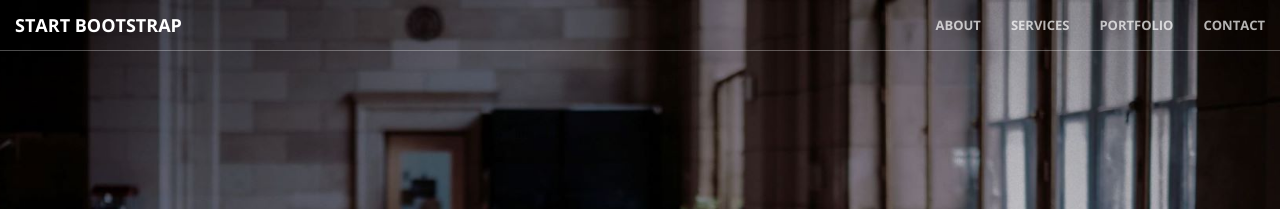
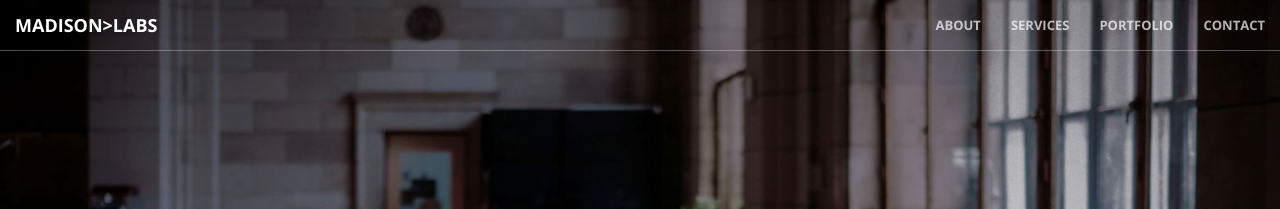
Before and after one commit to AidanMcCarthy/aidanmccarthy.github.io, a Jekyll site: the page built from index.html, in a window 1280 px wide. Shown: the top 209 px of the page. Built offline with Jekyll 4.4.1, drawn with Linux system fonts in a browser that asks for light colours.

Commit message:
Update nav.html

```diff
--- a/_includes/nav.html
+++ b/_includes/nav.html
@@ -8,7 +8,7 @@
                 <span class="icon-bar"></span>
                 <span class="icon-bar"></span>
             </button>
-            <a class="navbar-brand page-scroll" href="#page-top">Start Bootstrap</a>
+            <a class="navbar-brand page-scroll" href="#page-top">MADISON>LABS</a>
         </div>
 
         <!-- Collect the nav links, forms, and other content for toggling -->
```
